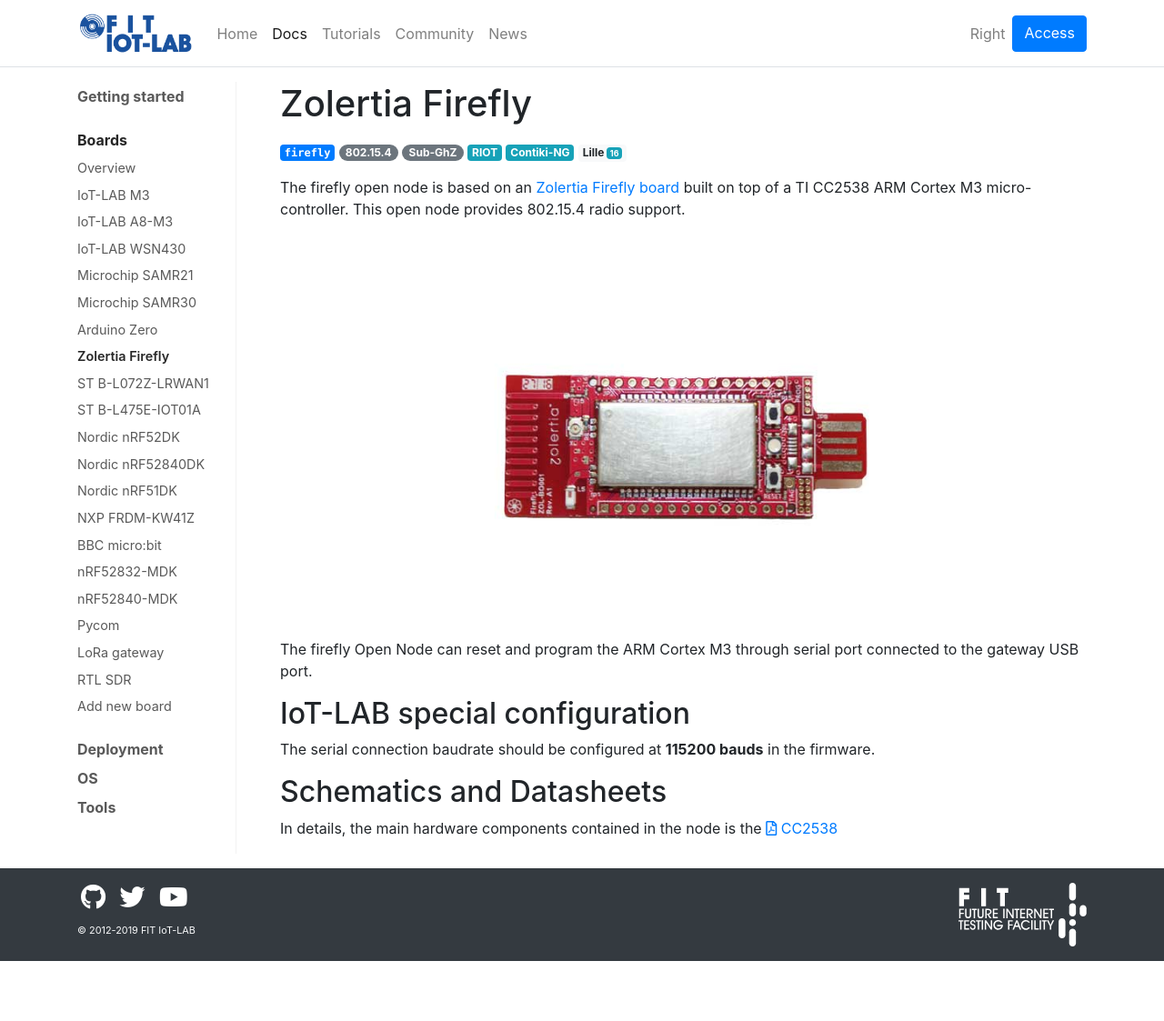
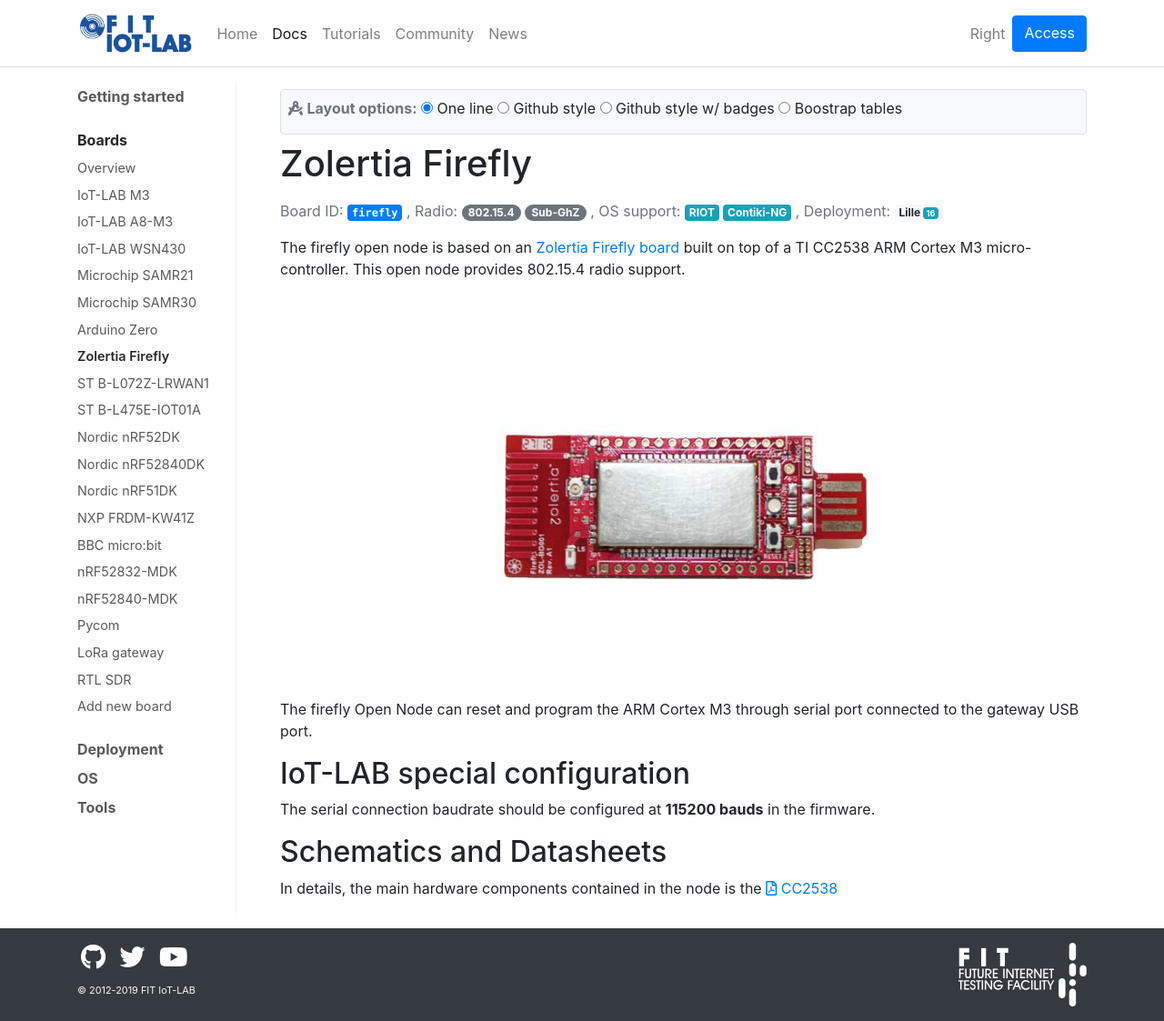
Before and after one commit to iot-lab/iot-lab.github.io, a Jekyll site: the page built from docs/boards/zolertia-firefly.md, in a window 1280 px wide. Shown: the whole page at 91% size. Built offline with Jekyll 4.4.1, drawn with Linux system fonts in a browser that asks for light colours; before the commit the page ends 1057 px from its top, so only the background shows below that.

Commit message:
docs/boards: layout options for board characteristics

```diff
--- a/_layouts/docs-board.html
+++ b/_layouts/docs-board.html
@@ -1,28 +1,136 @@
 ---
 layout: docs
 ---
+<div class="border bg-light rounded p-2 my-2">
+  <span class="text-muted"><i class="fas fa-drafting-compass"></i> <strong>Layout options:</strong></span>
+  <input name="collapseGroup" type="radio" data-toggle="collapse" id="radio-oneline" data-target="#pills-oneline" checked/> <label for="radio-oneline">One line</label>
+  <input name="collapseGroup" type="radio" data-toggle="collapse" id="radio-github" data-target="#pills-github"/> <label for="radio-github">Github style</label>
+  <input name="collapseGroup" type="radio" data-toggle="collapse" id="radio-badges" data-target="#pills-badges"/> <label for="radio-badges">Github style w/ badges</label>
+  <input name="collapseGroup" type="radio" data-toggle="collapse" id="radio-table" data-target="#pills-table"/> <label for="radio-table">Boostrap tables</label>
+</div>
+
 <h1>{% if page.title %}{{ page.title }}{% else %}{{ page.board }}{% endif %}</h1>
 <p class="lead">{{ page.description }}</p>
 
-<p>
-    <!-- board wharacteristics -->
 {% assign board = site.data.boards | where:"name", page.board %}
 {% assign board = board.first %}
+{% assign os_support = site.data.oses | where_exp:"item", "item.boards contains page.board" %}
+
+<div id="collapse-parent">
+  <div data-parent="#collapse-parent" class="collapse show" id="pills-oneline" aria-labelledby="pills-oneline-tab">
+      <p>
+          <span class="text-muted">Board ID:</span>
           <span class="badge badge-primary text-monospace">{{ board.iotlab-name }}</span>
+          <span class="text-muted">, Radio:</span>
           {% for radio in board.radio %}
               <span class="badge badge-pill badge-secondary">{{ radio }}</span>
           {% endfor %}
-    <!-- OS -->
-    {% assign os_support = site.data.oses | where_exp:"item", "item.boards contains page.board" %}
+          <span class="text-muted">, OS support:</span>
           {% for os in os_support %}
           <a class="badge badge-info" href="{{ '/docs/os/' | relative_url }}{{ os.name | slugify }}">{{ os.name }}</a>
           {% endfor %}
-    <!-- Deployments -->
+          <span class="text-muted">, Deployment:</span>
           {% for loc in site.data.deployments %}
           {% if loc.deployment[page.board] > 0 %}
           <a class="badge badge-light" href="{{ '/docs/deployment/' | relative_url }}{{ loc.site | slugify }}">{{ loc.site }} <span class="badge badge-info">{{ loc.deployment[page.board] }}</span></a>
           {% endif %}
           {% endfor %}
       </p>
+  </div>
+  <div data-parent="#collapse-parent" class="collapse" id="pills-github" aria-labelledby="pills-github-tab">
+      <table class="table table-sm table-bordered text-center" style="width: 0">
+          <tbody>
+              <tr>
+                  <th>board ID</th>
+                  <th>radio</th>
+                  <th>OS support</th>
+                  <th>deployment</th>
+              </tr>
+              <tr>
+                  <td>{{ board.iotlab-name }}</td>
+                  <td>{{ board.radio | join: ", " }}</td>
+                  <td>
+                      {% for os in os_support %}
+                      <a href="{{ '/docs/os/' | relative_url }}{{ os.name | slugify }}">{{ os.name }}</a>
+                      {% endfor %}
+                  </td>
+                  <td>
+                      {% for loc in site.data.deployments %}
+                      {% if loc.deployment[page.board] > 0 %}
+                      <a href="{{ '/docs/deployment/' | relative_url }}{{ loc.site | slugify }}">{{ loc.site }} ({{ loc.deployment[page.board] }})</a>
+                      {% endif %}
+                      {% endfor %}
+                  </td>
+              </tr>
+          </tbody>
+      </table>
+  </div>
+  <div data-parent="#collapse-parent" class="collapse" id="pills-badges" aria-labelledby="pills-badges-tab">
+      <table class="table table-sm table-bordered text-center" style="width: 0">
+          <tbody>
+              <tr>
+                  <th>board ID</th>
+                  <th>radio</th>
+                  <th>OS support</th>
+                  <th>deployment</th>
+              </tr>
+              <tr>
+                  <td><span class="badge badge-primary text-monospace">{{ board.iotlab-name }}</span></td>
+                  <td>
+                      {% for radio in board.radio %}
+                      <span class="badge badge-pill badge-secondary">{{ radio }}</span>
+                      {% endfor %}
+                  </td>
+                  <td>
+                      {% for os in os_support %}
+                      <a class="badge badge-info" href="{{ '/docs/os/' | relative_url }}{{ os.name | slugify }}">{{ os.name }}</a>
+                      {% endfor %}
+                  </td>
+                  <td>
+                      {% for loc in site.data.deployments %}
+                      {% if loc.deployment[page.board] > 0 %}
+                      <a class="badge badge-light" href="{{ '/docs/deployment/' | relative_url }}{{ loc.site | slugify }}">{{ loc.site }} <span class="badge badge-info">{{ loc.deployment[page.board] }}</span></a>
+                      {% endif %}
+                      {% endfor %}
+                  </td>
+              </tr>
+          </tbody>
+      </table>
+  </div>
+  <div data-parent="#collapse-parent" class="collapse" id="pills-table" aria-labelledby="pills-table-tab">
+      <table class="table table-sm text-center">
+          <thead class="thead-light">
+              <tr>
+                  <th>board ID</th>
+                  <th>radio</th>
+                  <th>OS support</th>
+                  <th>deployment</th>
+              </tr>
+          </thead>
+          <tbody>
+              <tr>
+                  <td><span class="badge badge-primary text-monospace">{{ board.iotlab-name }}</span></td>
+                  <td>
+                      {% for radio in board.radio %}
+                      <span class="badge badge-pill badge-secondary">{{ radio }}</span>
+                      {% endfor %}
+                  </td>
+                  <td>
+                      {% for os in os_support %}
+                      <a class="badge badge-info" href="{{ '/docs/os/' | relative_url }}{{ os.name | slugify }}">{{ os.name }}</a>
+                      {% endfor %}
+                  </td>
+                  <td>
+                      {% for loc in site.data.deployments %}
+                      {% if loc.deployment[page.board] > 0 %}
+                      <a class="badge badge-light" href="{{ '/docs/deployment/' | relative_url }}{{ loc.site | slugify }}">{{ loc.site }} <span class="badge badge-info">{{ loc.deployment[page.board] }}</span></a>
+                      {% endif %}
+                      {% endfor %}
+                  </td>
+              </tr>
+          </tbody>
+      </table>
+  </div>
+</div>
 
 {{ content }}
```
Lines whose indentation alone changed are shown as unchanged.
